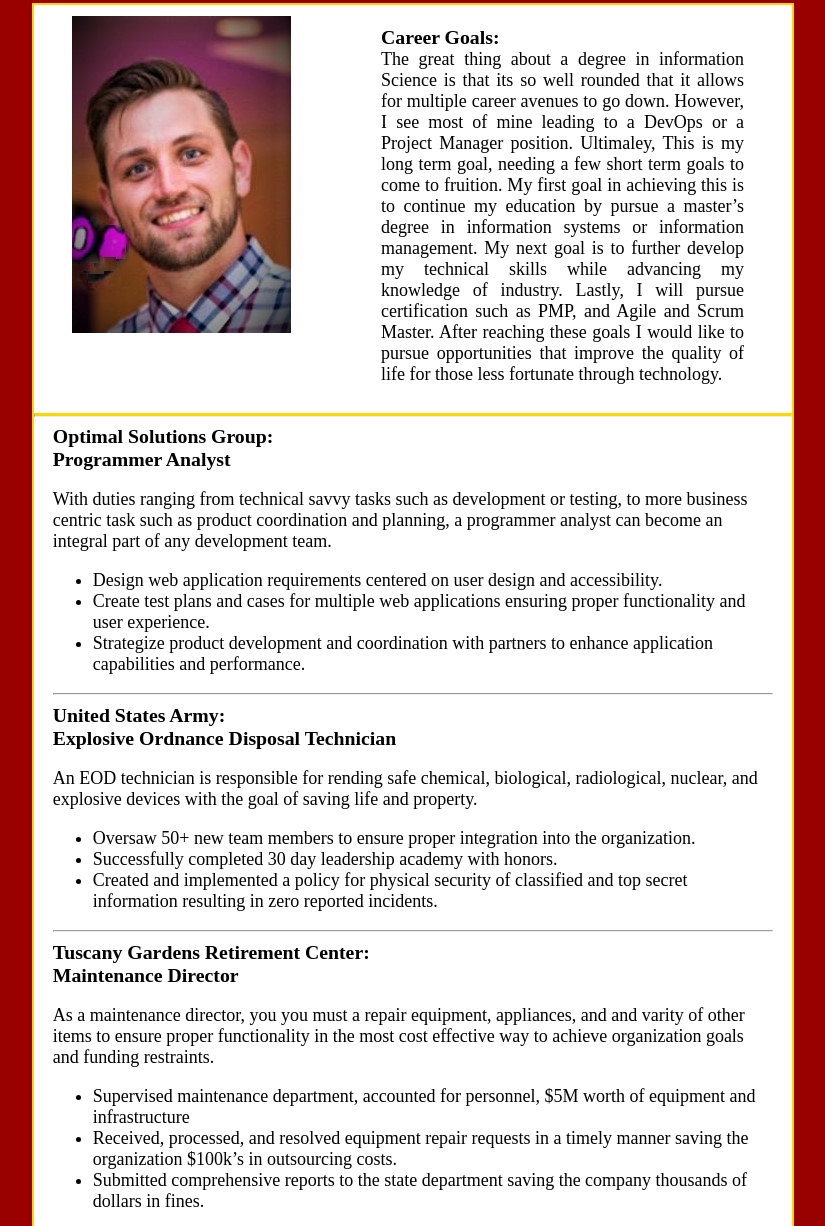
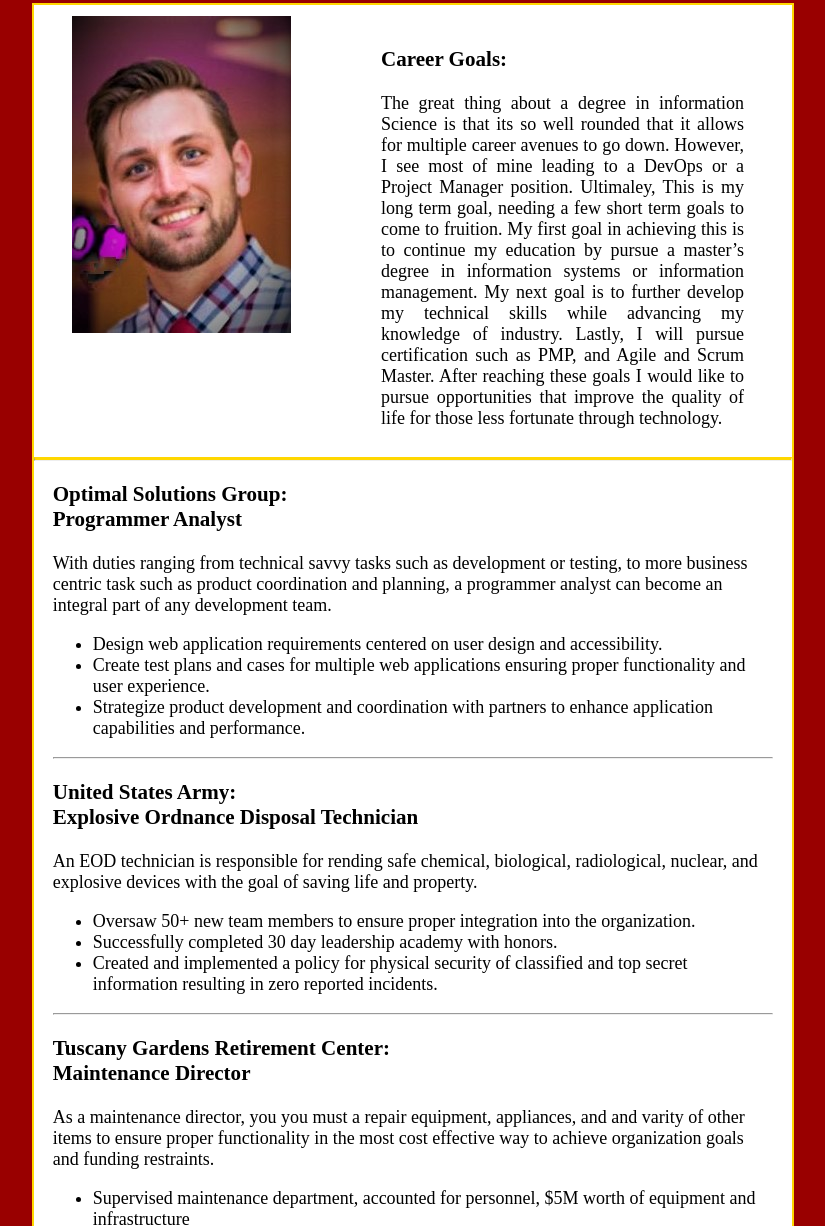
Before and after one commit to Jwesterwiller/INST377, a plain HTML site: page index.html in a window 1280 px wide. Shown: the part 74-1300 px from the top of the page, without its empty margins (227-1052 px from the left). Drawn offline with Linux system fonts and the light colour scheme.

Commit message:
fix validation errors
fixed headings added langauge, and corrected inline style mistake

```diff
--- a/index.html
+++ b/index.html
@@ -16,7 +16,7 @@
             <img src="index_photo.jpg" class="image_size" alt="Jeremy Smiling">
           </div>
           <div class="text_container">
-            <div width=130%><strong><heading>Career Goals:</heading></strong><br>
+            <div class="goals_text"><strong><h3>Career Goals:</h3></strong>
             The great thing about a degree in information Science is that its so well rounded
             that it allows for multiple career avenues to go down.
             However, I see most of mine leading to a DevOps or a Project Manager position.
@@ -33,7 +33,7 @@
         <hr class="new1">
         <div class="resume">
           <div>
-            <heading>Optimal Solutions Group: <br> Programmer Analyst</heading>
+            <h3>Optimal Solutions Group: <br> Programmer Analyst</h3>
             <p> With duties ranging from technical savvy tasks such as development or testing,
               to more business centric task such as product coordination and planning, a programmer
               analyst can become an integral part of any development team. </p>
@@ -45,7 +45,7 @@
           </div>
           <hr>
           <div>
-            <heading>United States Army:<br>Explosive Ordnance Disposal Technician </heading>
+            <h3>United States Army:<br>Explosive Ordnance Disposal Technician </h3>
             <p> An EOD technician is responsible for rending safe chemical, biological, radiological,
               nuclear, and explosive devices with the goal of saving life and property. </p>
             <ul>
@@ -56,7 +56,7 @@
           </div>
           <hr>
           <div>
-            <heading>Tuscany Gardens Retirement Center:<br>Maintenance Director</heading>
+            <h3>Tuscany Gardens Retirement Center:<br>Maintenance Director</h3>
             <p> As a maintenance director, you you must a repair equipment, appliances, and
               and varity of other items to ensure proper functionality in the most cost effective
               way to achieve organization goals and funding restraints.</p>
--- a/styles.css
+++ b/styles.css
@@ -43,6 +43,9 @@ body {
     text-align: justify;
     font-family: "Times New Roman", Times, serif;
     font-size: 18px;
+}
+    .goals_text {
+      width: 100%;
 
 }
 @media only screen and (max-width: 950px) {
```
